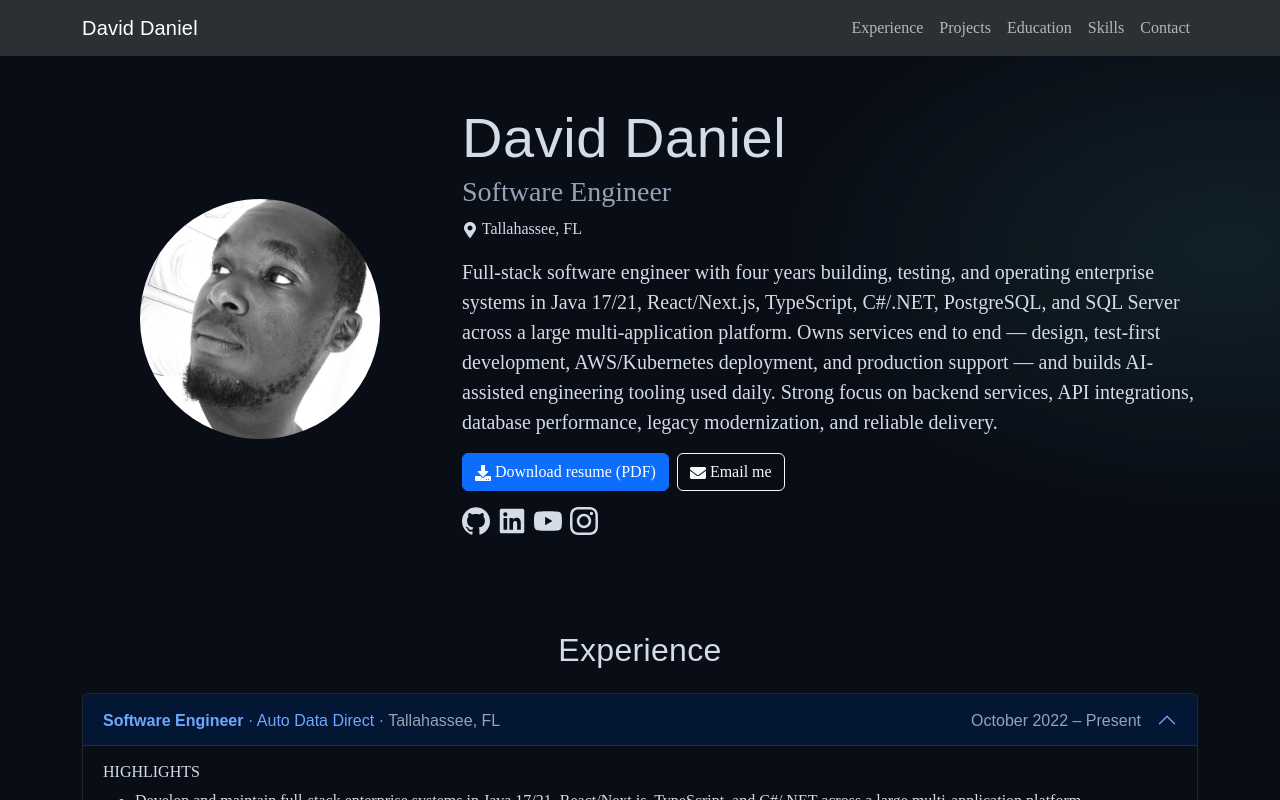
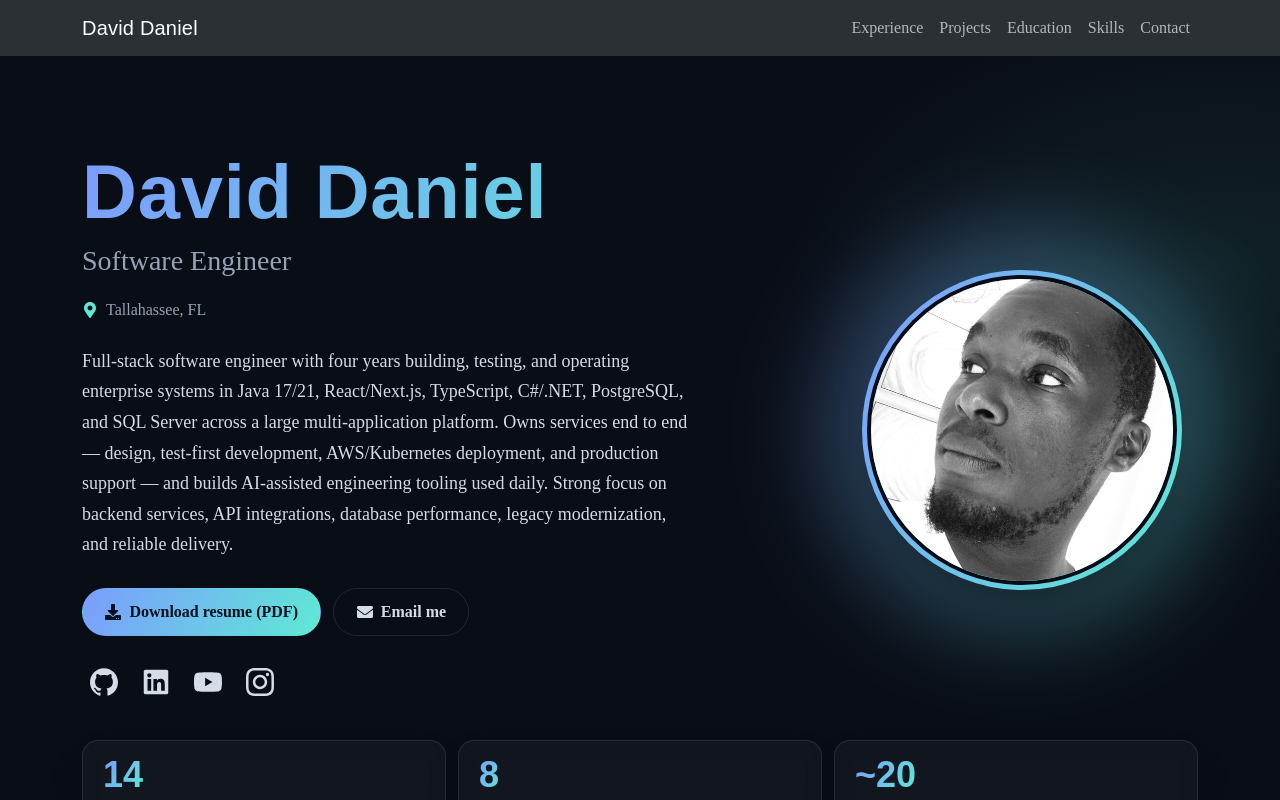
Before and after one commit to david-codez/resume-app, a Next.js app: page / in a window 1280 px wide. Shown: the top 800 px of the page. Built offline with nearby package versions, Linux system fonts and the light colour scheme; a web font is replaced by a local one.

Commit message:
Redesign hero: two-column layout, gradient-ring portrait with glow, and a stats strip
Stats (14 states ELT rollout, 8 DMV title integrations, ~20 services modernized) come from the resume and are optional in profile.json.

```diff
--- a/components/resume/HeroSection.jsx
+++ b/components/resume/HeroSection.jsx
@@ -1,42 +1,61 @@
 import Image from 'next/image'
-import { Col, Container, Row } from 'react-bootstrap'
+import { Container } from 'react-bootstrap'
 import { FaDownload, FaEnvelope, FaMapMarkerAlt } from 'react-icons/fa'
 import SocialLinks from '../SocialLinks'
+import styles from './HeroSection.module.css'
 
 export default function HeroSection({ profile }) {
   return (
-    <header className="py-5">
+    <header className={styles.hero}>
       <Container>
-        <Row className="align-items-center g-4">
-          <Col md={4} className="text-center">
-            <Image
-              src={profile.headshot}
-              alt={`Portrait of ${profile.name}`}
-              width={240}
-              height={240}
-              className="rounded-circle"
-              priority
-            />
-          </Col>
-          <Col md={8}>
-            <h1 className="display-4 mb-1">{profile.name}</h1>
-            <p className="h3 text-body-secondary mb-2">{profile.title}</p>
-            <p className="mb-3">
-              <FaMapMarkerAlt aria-hidden="true" /> {profile.location}
+        <div className={styles.layout}>
+          <div className={styles.copy}>
+            <h1 className={`${styles.name} text-gradient`}>{profile.name}</h1>
+            <p className={styles.title}>{profile.title}</p>
+            <p className={styles.location}>
+              <FaMapMarkerAlt aria-hidden="true" />
+              <span>{profile.location}</span>
             </p>
-            <p className="lead">{profile.summary}</p>
-            {profile.about ? <p>{profile.about}</p> : null}
-            <div className="d-flex flex-wrap gap-2 mb-3">
-              <a href={profile.resumePdf} className="btn btn-primary">
+            <p className={styles.summary}>{profile.summary}</p>
+            {profile.about ? <p className={styles.about}>{profile.about}</p> : null}
+            <div className={styles.actions}>
+              <a href={profile.resumePdf} className="btn-accent">
                 <FaDownload aria-hidden="true" /> Download resume (PDF)
               </a>
-              <a href={`mailto:${profile.email}`} className="btn btn-outline-light">
+              <a href={`mailto:${profile.email}`} className="btn-ghost">
                 <FaEnvelope aria-hidden="true" /> Email me
               </a>
             </div>
-            <SocialLinks links={profile.social} />
-          </Col>
-        </Row>
+            <div className={styles.social}>
+              <SocialLinks links={profile.social} />
+            </div>
+          </div>
+          <div className={styles.portraitColumn}>
+            <div className={styles.portraitFrame}>
+              <div className={styles.portraitRing}>
+                <Image
+                  src={profile.headshot}
+                  alt={`Portrait of ${profile.name}`}
+                  width={600}
+                  height={600}
+                  sizes="(min-width: 768px) 320px, 80vw"
+                  className={styles.portrait}
+                  priority
+                />
+              </div>
+            </div>
+          </div>
+        </div>
+        {profile.stats ? (
+          <ul className={styles.stats}>
+            {profile.stats.map((stat) => (
+              <li key={stat.label} className={`${styles.stat} glass-card`}>
+                <p className={`${styles.statValue} text-gradient`}>{stat.value}</p>
+                <p className={styles.statLabel}>{stat.label}</p>
+              </li>
+            ))}
+          </ul>
+        ) : null}
       </Container>
     </header>
   )
--- /dev/null
+++ b/components/resume/HeroSection.module.css
@@ -0,0 +1,197 @@
+.hero {
+  position: relative;
+  overflow: hidden;
+  padding-block: clamp(3rem, 8vw, 6rem);
+}
+
+.layout {
+  display: grid;
+  gap: 3rem;
+  align-items: center;
+}
+
+.copy {
+  order: 2;
+  min-width: 0;
+}
+
+.portraitColumn {
+  order: 1;
+  display: flex;
+  justify-content: center;
+}
+
+.name {
+  font-size: clamp(2.75rem, 9vw, 4.75rem);
+  font-weight: 700;
+  line-height: 1.05;
+  margin-bottom: 0.5rem;
+}
+
+.title {
+  font-size: clamp(1.25rem, 3vw, 1.75rem);
+  color: var(--site-text-muted);
+  margin-bottom: 1rem;
+}
+
+.location {
+  display: flex;
+  align-items: center;
+  gap: 0.5rem;
+  color: var(--site-text-muted);
+  margin-bottom: 1.5rem;
+}
+
+.location svg {
+  color: var(--site-accent-alt);
+}
+
+.summary {
+  max-width: 38rem;
+  font-size: 1.125rem;
+  line-height: 1.7;
+}
+
+.about {
+  max-width: 38rem;
+}
+
+.actions {
+  display: flex;
+  flex-wrap: wrap;
+  gap: 0.75rem;
+  margin-block: 1.75rem 1.5rem;
+}
+
+.actions a {
+  min-height: 2.75rem;
+  justify-content: center;
+}
+
+.social {
+  font-size: 1.75rem;
+}
+
+.social a {
+  display: inline-flex;
+  align-items: center;
+  justify-content: center;
+  min-width: 2.75rem;
+  min-height: 2.75rem;
+}
+
+.stats {
+  display: grid;
+  grid-template-columns: 1fr;
+  gap: 0.75rem;
+  margin: 2rem 0 0;
+  padding: 0;
+  list-style: none;
+}
+
+.stat {
+  padding: 1rem 1.25rem;
+  display: flex;
+  align-items: baseline;
+  gap: 0.75rem;
+}
+
+.statValue {
+  font-family: var(--font-heading), Georgia, serif;
+  font-size: 2.25rem;
+  font-weight: 700;
+  line-height: 1;
+  margin: 0;
+}
+
+.statLabel {
+  margin: 0;
+  color: var(--site-text-muted);
+  font-size: 0.9rem;
+  line-height: 1.35;
+}
+
+.portraitFrame {
+  position: relative;
+  width: min(100%, 20rem);
+  aspect-ratio: 1;
+  isolation: isolate;
+}
+
+.portraitFrame::before {
+  content: '';
+  position: absolute;
+  inset: -12%;
+  z-index: -2;
+  border-radius: 50%;
+  background: var(--site-gradient);
+  opacity: 0.35;
+  filter: blur(3rem);
+}
+
+.portraitRing {
+  width: 100%;
+  height: 100%;
+  padding: 0.3rem;
+  border-radius: 50%;
+  background: var(--site-gradient);
+  box-shadow: var(--site-shadow);
+  transition: transform 0.3s ease;
+}
+
+.portraitRing:hover {
+  transform: scale(1.02) rotate(-1deg);
+}
+
+.portrait {
+  display: block;
+  width: 100%;
+  height: 100%;
+  border-radius: 50%;
+  object-fit: cover;
+  border: 0.3rem solid var(--site-bg);
+}
+
+@media (min-width: 768px) {
+  .layout {
+    grid-template-columns: minmax(0, 1fr) 20rem;
+    gap: 4rem;
+  }
+
+  .copy {
+    order: 1;
+  }
+
+  .portraitColumn {
+    order: 2;
+  }
+
+  .stats {
+    grid-template-columns: repeat(3, minmax(0, 1fr));
+  }
+
+  .stat {
+    flex-direction: column;
+    gap: 0.5rem;
+  }
+}
+
+@media (min-width: 992px) {
+  .layout {
+    grid-template-columns: minmax(0, 1fr) 22rem;
+  }
+
+  .portraitFrame {
+    width: 20rem;
+  }
+}
+
+@media (prefers-reduced-motion: reduce) {
+  .portraitRing {
+    transition: none;
+  }
+
+  .portraitRing:hover {
+    transform: none;
+  }
+}
--- a/content/profile.json
+++ b/content/profile.json
@@ -6,6 +6,11 @@
   "summary": "Full-stack software engineer with four years building, testing, and operating enterprise systems in Java 17/21, React/Next.js, TypeScript, C#/.NET, PostgreSQL, and SQL Server across a large multi-application platform. Owns services end to end — design, test-first development, AWS/Kubernetes deployment, and production support — and builds AI-assisted engineering tooling used daily. Strong focus on backend services, API integrations, database performance, legacy modernization, and reliable delivery.",
   "headshot": "/images/headshot.jpg",
   "resumePdf": "/David_Daniel_Resume.pdf",
+  "stats": [
+    { "value": "14", "label": "states in the ELT rewrite rollout" },
+    { "value": "8", "label": "new state DMV title integrations" },
+    { "value": "~20", "label": "backend services modernized" }
+  ],
   "social": [
     { "label": "GitHub", "url": "https://github.com/david-codez", "icon": "github" },
     { "label": "LinkedIn", "url": "https://www.linkedin.com/in/david-daniel-79945522a/", "icon": "linkedin" },
```
Also changed, not shown: 2 other files (tests, documents, lock files or other folders).
